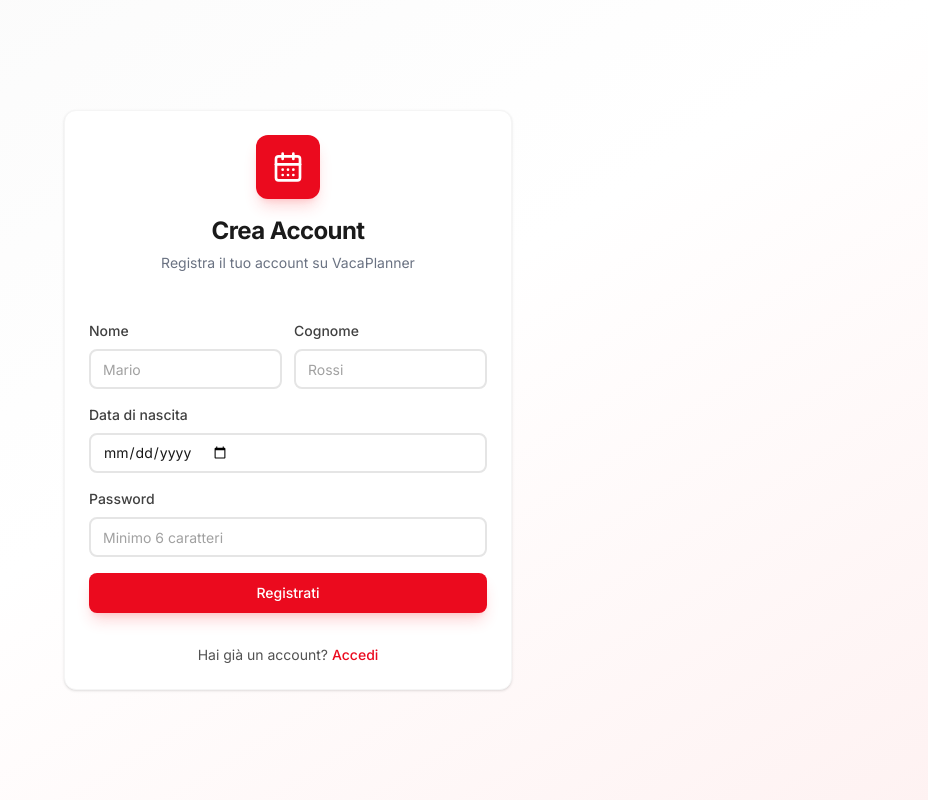
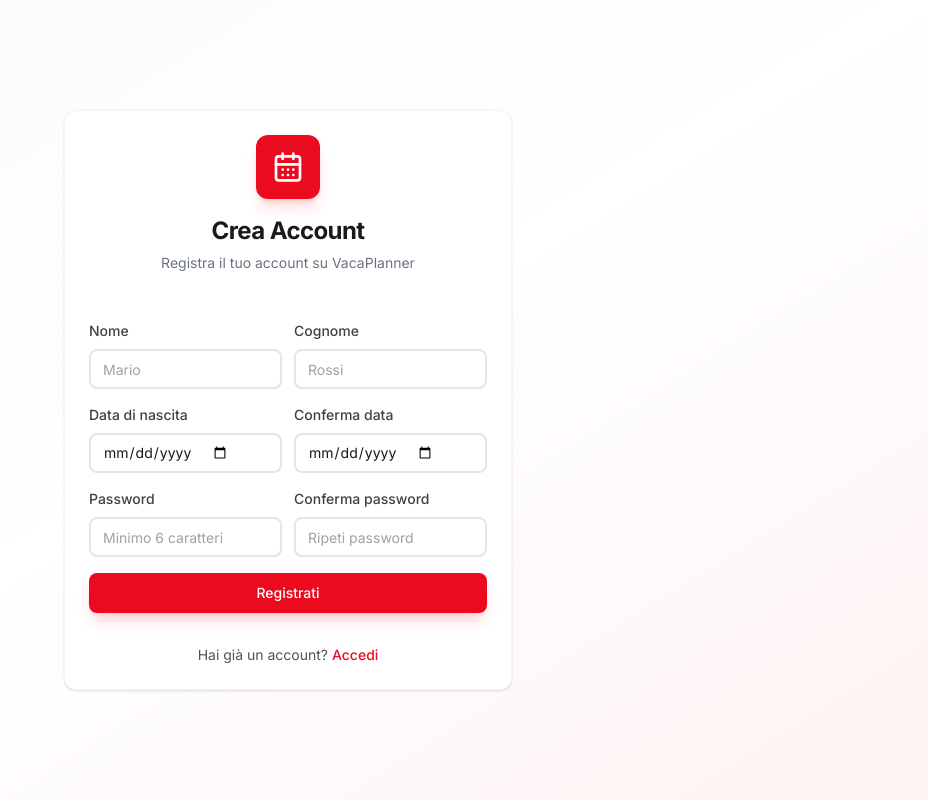
Before and after one commit to Rvkns/vacation-planner, a Next.js app: page /register in a window 1280 px wide. Shown: the whole page, without its empty margins (352-1280 px from the left). Built offline with nearby package versions, Linux system fonts and the light colour scheme; no server answers.

Commit message:
fix birthdate

```diff
--- /dev/null
+++ b/scripts/diagnose-user.mjs
@@ -0,0 +1,38 @@
+import { neon } from '@neondatabase/serverless';
+import { readFileSync } from 'fs';
+import { fileURLToPath } from 'url';
+import { dirname, join } from 'path';
+
+const __filename = fileURLToPath(import.meta.url);
+const __dirname = dirname(__filename);
+const envPath = join(__dirname, '..', '.env');
+
+try {
+    const envContent = readFileSync(envPath, 'utf-8');
+    for (const line of envContent.split('\n')) {
+        const trimmed = line.trim();
+        if (trimmed && !trimmed.startsWith('#')) {
+            const eqIdx = trimmed.indexOf('=');
+            if (eqIdx > 0) {
+                const key = trimmed.slice(0, eqIdx).trim();
+                const val = trimmed.slice(eqIdx + 1).trim().replace(/^["']|["']$/g, '');
+                process.env[key] = val;
+            }
+        }
+    }
+} catch {
+}
+
+if (!process.env.DATABASE_URL) {
+    console.error('DATABASE_URL not set');
+    process.exit(1);
+}
+
+const sql = neon(process.env.DATABASE_URL);
+
+async function checkUser() {
+    const users = await sql`SELECT id, first_name, last_name, date_of_birth FROM users WHERE first_name = 'Samuele'`;
+    console.log(users);
+}
+
+checkUser().catch(console.error);
--- /dev/null
+++ b/scripts/fix-samuele.mjs
@@ -0,0 +1,44 @@
+import { neon } from '@neondatabase/serverless';
+import { readFileSync } from 'fs';
+import { fileURLToPath } from 'url';
+import { dirname, join } from 'path';
+
+const __filename = fileURLToPath(import.meta.url);
+const __dirname = dirname(__filename);
+const envPath = join(__dirname, '..', '.env');
+
+try {
+    const envContent = readFileSync(envPath, 'utf-8');
+    for (const line of envContent.split('\n')) {
+        const trimmed = line.trim();
+        if (trimmed && !trimmed.startsWith('#')) {
+            const eqIdx = trimmed.indexOf('=');
+            if (eqIdx > 0) {
+                const key = trimmed.slice(0, eqIdx).trim();
+                const val = trimmed.slice(eqIdx + 1).trim().replace(/^["']|["']$/g, '');
+                process.env[key] = val;
+            }
+        }
+    }
+} catch {
+}
+
+if (!process.env.DATABASE_URL) {
+    console.error('DATABASE_URL not set');
+    process.exit(1);
+}
+
+const sql = neon(process.env.DATABASE_URL);
+
+async function fixUser() {
+    console.log('Updating Samuele Sbardella...');
+    const result = await sql`
+        UPDATE users
+        SET date_of_birth = '1997-06-19'
+        WHERE first_name = 'Samuele' AND last_name = 'Sbardella'
+        RETURNING id, first_name, last_name, date_of_birth
+    `;
+    console.log('Update result:', result);
+}
+
+fixUser().catch(console.error);
--- a/src/components/auth/RegisterForm.tsx
+++ b/src/components/auth/RegisterForm.tsx
@@ -13,7 +13,9 @@ export default function RegisterForm() {
     const [firstName, setFirstName] = useState('');
     const [lastName, setLastName] = useState('');
     const [dateOfBirth, setDateOfBirth] = useState('');
+    const [confirmDateOfBirth, setConfirmDateOfBirth] = useState('');
     const [password, setPassword] = useState('');
+    const [confirmPassword, setConfirmPassword] = useState('');
     const [error, setError] = useState('');
     const [isLoading, setIsLoading] = useState(false);
     const [registeredId, setRegisteredId] = useState<string | null>(null);
@@ -23,6 +25,18 @@ export default function RegisterForm() {
         e.preventDefault();
         setError('');
         setIsLoading(true);
+
+        if (dateOfBirth !== confirmDateOfBirth) {
+            setError('Le date di nascita non coincidono');
+            setIsLoading(false);
+            return;
+        }
+
+        if (password !== confirmPassword) {
+            setError('Le password non coincidono');
+            setIsLoading(false);
+            return;
+        }
 
         try {
             const response = await fetch('/api/register', {
@@ -148,6 +162,7 @@ export default function RegisterForm() {
                             </div>
                         </div>
 
+                        <div className="grid grid-cols-2 gap-3">
                             <div>
                                 <label className="block text-sm font-medium text-neutral-700 dark:text-neutral-300 mb-2">
                                     Data di nascita
@@ -160,7 +175,21 @@ export default function RegisterForm() {
                                     disabled={isLoading}
                                 />
                             </div>
+                            <div>
+                                <label className="block text-sm font-medium text-neutral-700 dark:text-neutral-300 mb-2">
+                                    Conferma data
+                                </label>
+                                <Input
+                                    type="date"
+                                    value={confirmDateOfBirth}
+                                    onChange={(e) => setConfirmDateOfBirth(e.target.value)}
+                                    required
+                                    disabled={isLoading}
+                                />
+                            </div>
+                        </div>
 
+                        <div className="grid grid-cols-2 gap-3">
                             <div>
                                 <label className="block text-sm font-medium text-neutral-700 dark:text-neutral-300 mb-2">
                                     Password
@@ -174,6 +203,21 @@ export default function RegisterForm() {
                                     disabled={isLoading}
                                     minLength={6}
                                 />
+                            </div>
+                            <div>
+                                <label className="block text-sm font-medium text-neutral-700 dark:text-neutral-300 mb-2">
+                                    Conferma password
+                                </label>
+                                <Input
+                                    type="password"
+                                    value={confirmPassword}
+                                    onChange={(e) => setConfirmPassword(e.target.value)}
+                                    placeholder="Ripeti password"
+                                    required
+                                    disabled={isLoading}
+                                    minLength={6}
+                                />
+                            </div>
                         </div>
 
                         <Button type="submit" className="w-full bg-[#EB0A1E] hover:bg-[#CC091A] text-white" disabled={isLoading}>
```
Lines whose indentation alone changed are shown as unchanged.
